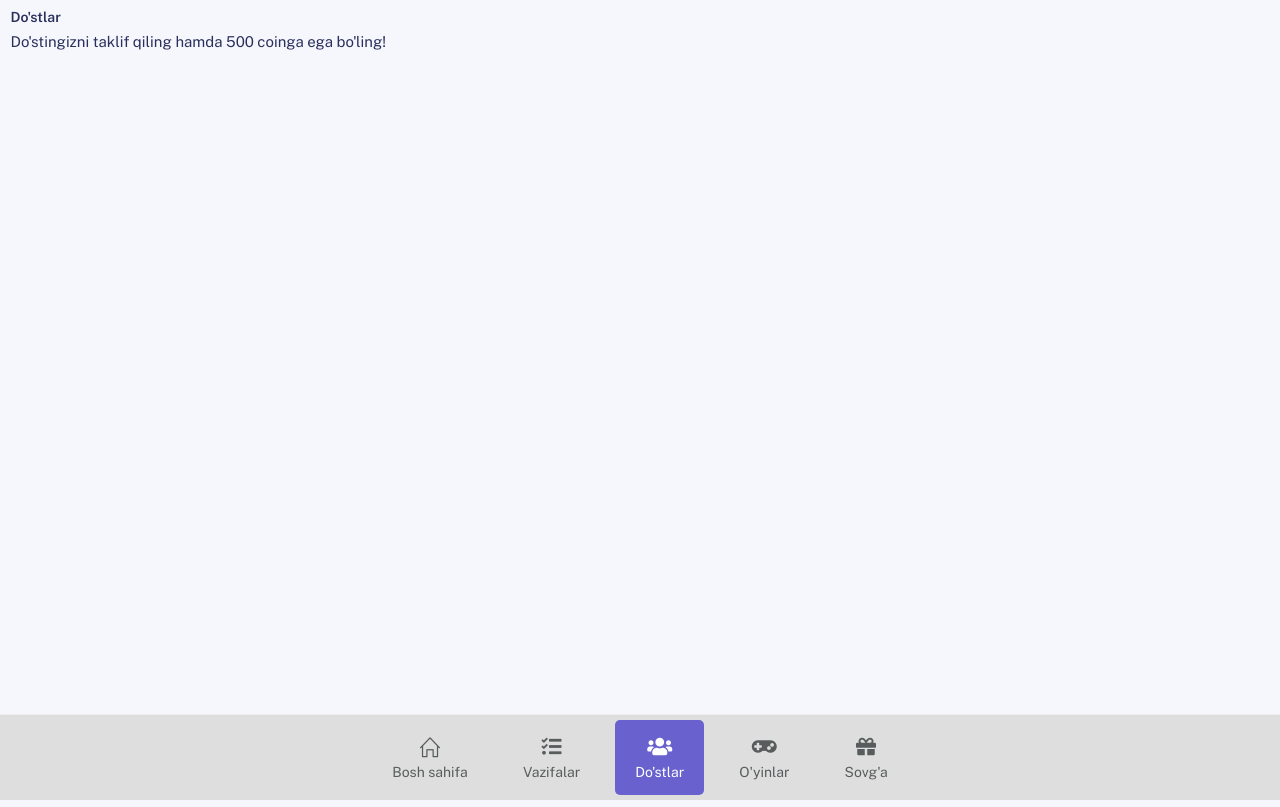
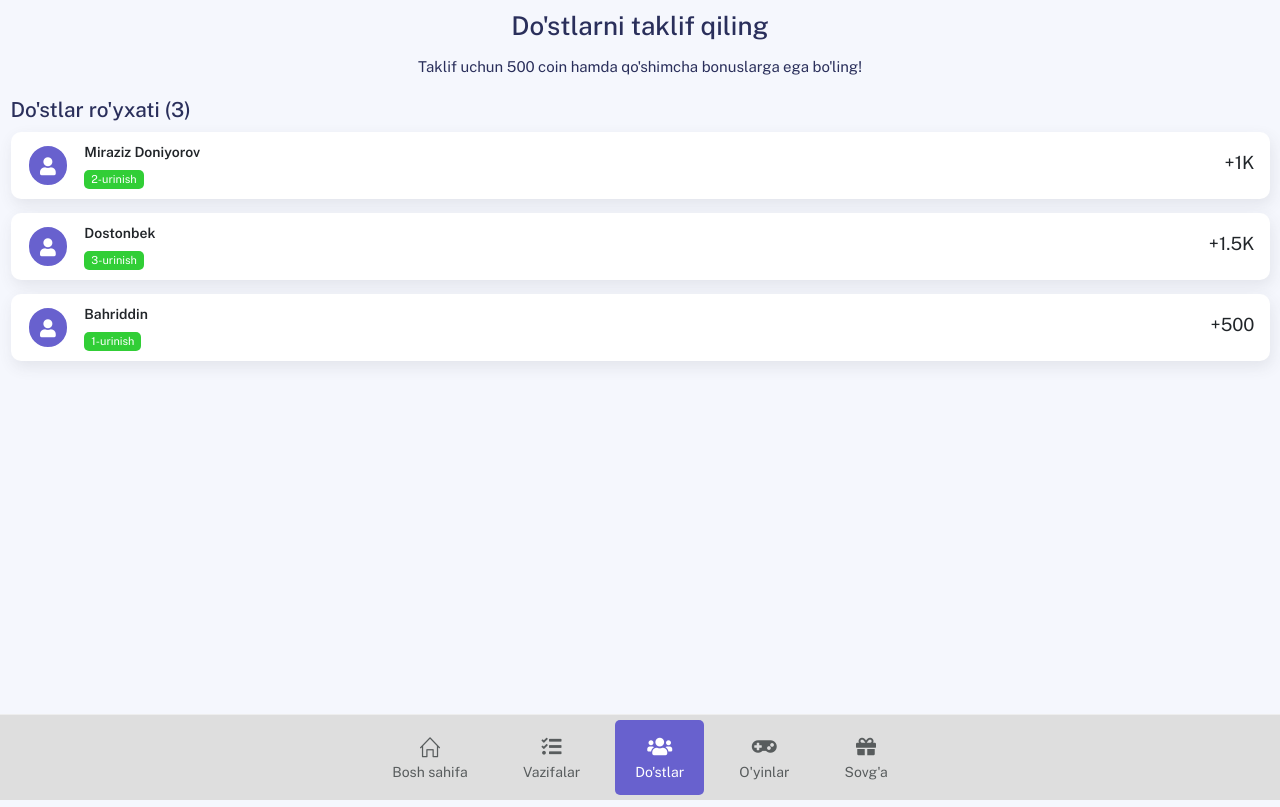
Before and after one commit to alicoder1512/alicoder1512.github.io, a plain HTML site: page index.html in a window 1280 px wide. Both pictures are taken after a click on the tab "Do'stlar". Drawn offline with nearby package versions, Linux system fonts and the light colour scheme.

Commit message:
add task3

```diff
--- a/assets/main.css
+++ b/assets/main.css
@@ -17,7 +17,7 @@
 .task-card {
     padding: 0 15px;
 }
-.task-panel .card{
+.task-panel .card, .friend-panel .card{
     margin-bottom: 0 !important;
 }
 
--- a/index.html
+++ b/index.html
@@ -103,9 +103,70 @@
         </div>
       </div>
 
-      <div class="tab-pane fade" id="pills-friend-icon" role="tabpanel" aria-labelledby="pills-friend-tab-icon">
-        <strong>Do'stlar</strong>
-        <p>Do'stingizni taklif qiling hamda 500 coinga ega bo'ling!</p>
+      <div class="tab-pane fade friend-panel" id="pills-friend-icon" role="tabpanel"
+        aria-labelledby="pills-friend-tab-icon">
+        <div class="row">
+          <div class="col-12 text-center">
+            <h2>Do'stlarni taklif qiling</h2>
+            <p>Taklif uchun 500 coin hamda qo'shimcha bonuslarga ega bo'ling!</p>
+          </div>
+          <div class="col-12"></div>
+            <h4>Do'stlar ro'yxati (3)</h4>
+          </div>
+          <div class="col-12 mb-3">
+            <div class="card-list card task-card">
+              <div class="item-list">
+                <div class="avatar">
+                  <span class="avatar-title rounded-circle border border-white bg-secondary">
+                    <i class="fas fa-user"></i>
+                  </span>
+                </div>
+                <div class="info-user ms-3">
+                  <div class="username">Miraziz Doniyorov</div>
+                  <!-- <div class="status">2-urinish</div> -->
+                  <span class="badge badge-success">2-urinish</span>
+                </div>
+                <h5>+1K</h5>
+              </div>
+            </div>
+          </div>
+          <div class="col-12 mb-3">
+            <div class="card-list card task-card">
+              <div class="item-list">
+                <div class="avatar">
+                  <span class="avatar-title rounded-circle border border-white bg-secondary">
+                    <i class="fas fa-user"></i>
+                  </span>
+                </div>
+                <div class="info-user ms-3">
+                  <div class="username">Dostonbek</div>
+                  <!-- <div class="status">2-urinish</div> -->
+                  <span class="badge badge-success">3-urinish</span>
+                </div>
+                <h5>+1.5K</h5>
+              </div>
+            </div>
+          </div>
+          <div class="col-12 mb-3">
+            <div class="card-list card task-card">
+              <div class="item-list">
+                <div class="avatar">
+                  <span class="avatar-title rounded-circle border border-white bg-secondary">
+                    <i class="fas fa-user"></i>
+                  </span>
+                </div>
+                <div class="info-user ms-3">
+                  <div class="username">Bahriddin</div>
+                  <!-- <div class="status">2-urinish</div> -->
+                  <span class="badge badge-success">1-urinish</span>
+                </div>
+                <h5>+500</h5>
+              </div>
+            </div>
+          </div>
+
+
+        </div>
       </div>
 
       <div class="tab-pane fade" id="pills-gamepad-icon" role="tabpanel" aria-labelledby="pills-gamepad-tab-icon">
```
Also changed, not shown: assets/img/user-profile.webp (added).
